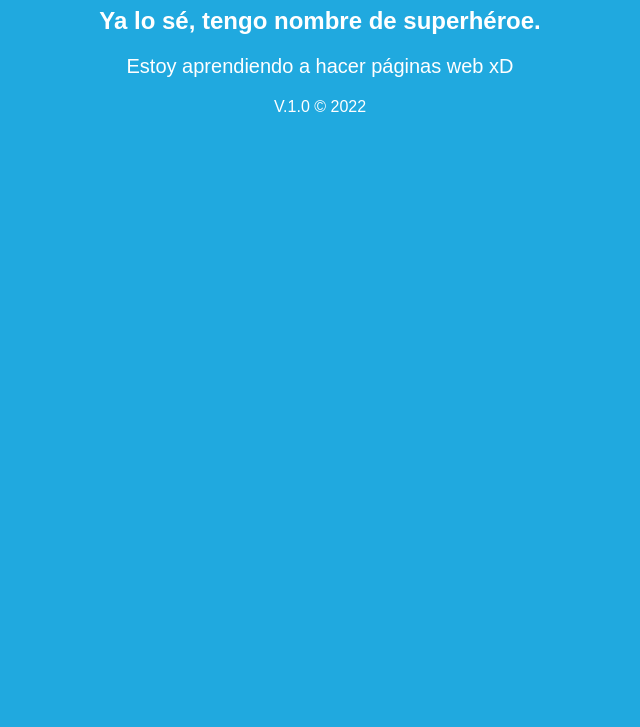
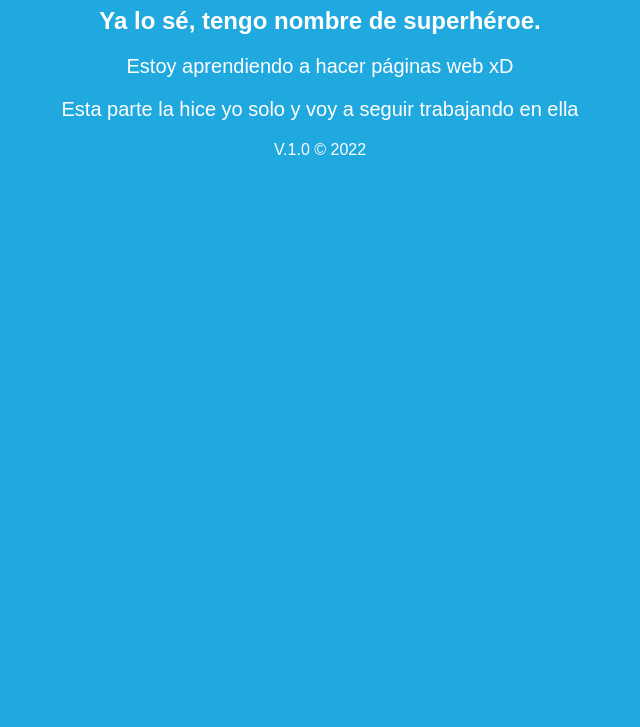
Before and after one commit to santisierrap/santisierrap.github.io, a plain HTML site: page index.html in a window 1280 px wide. Shown: the part 73-800 px from the top of the page, without its empty margins (320-960 px from the left). Drawn offline with Linux system fonts and the light colour scheme.

Commit message:
se extendió descripción

```diff
--- a/index.html
+++ b/index.html
@@ -11,6 +11,7 @@
     <h1>Hola, mi nombre es Santiago Sierra</h1>
     <h2> Ya lo sé, tengo nombre de superhéroe.</h2>
     <p>Estoy aprendiendo a hacer páginas web xD</p>
+    <p>Esta parte la hice yo solo y voy a seguir trabajando en ella</p>
 </body>
 <footer>V.1.0 © 2022</footer>
 </html>
```
